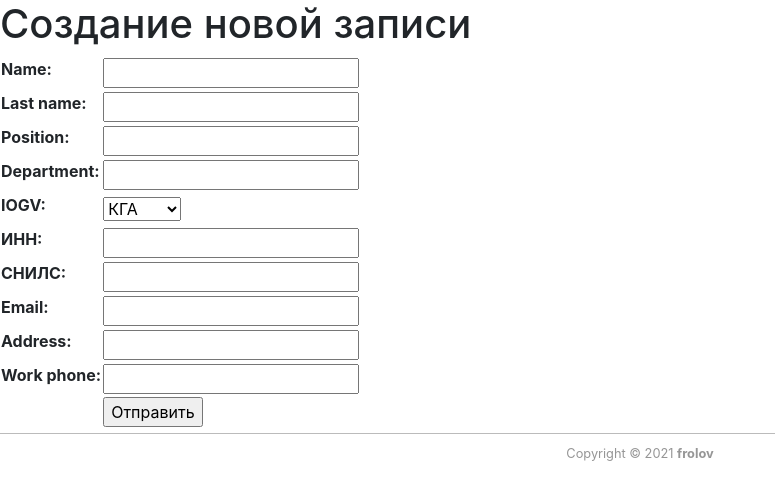
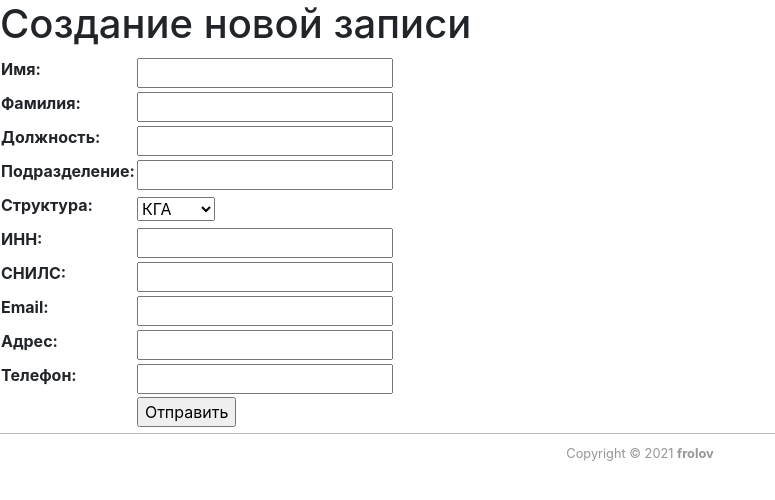
Before and after one commit to Lacsw/digital-sign-storage, a Django app: page / in a window 1280 px wide. Shown: the part 256-756 px from the top of the page, without its empty margins (0-775 px from the left). Run offline with Django 3.2, Linux system fonts and the light colour scheme; the visitor is signed in with stand-in values (Sample User, id 1); some libraries are stand-ins or nearby versions.

Commit message:
reworked customer_update view

```diff
--- a/dw_root/dw_site/templates/navbar.html
+++ b/dw_root/dw_site/templates/navbar.html
@@ -1,7 +1,7 @@
 {% load static %}
 
 <nav class="navbar navbar-expand-lg navbar-dark bg-dark">
-  <a class="navbar-brand" href="/">Signs</a>
+  <a class="navbar-brand" href="{% url 'sign_list' %}">Signs</a>
   <button class="navbar-toggler" type="button" data-toggle="collapse" data-target="#navbarNavAltMarkup" aria-controls="navbarNavAltMarkup" aria-expanded="false" aria-label="Toggle navigation">
     <span class="navbar-toggler-icon"></span>
   </button>
--- a/dw_root/quotes/models.py
+++ b/dw_root/quotes/models.py
@@ -18,20 +18,24 @@ class Customer(models.Model):
         ('CIOGD', 'ЦИОГД'),
         ('NIPC', 'НИПЦ'),
     ]
-    name = models.CharField(max_length=100)
-    last_name = models.CharField(max_length=100)
-    position = models.CharField(max_length=100, blank=True)
-    department = models.CharField(max_length=200, blank=True)  # Подразделение
-    iogv = models.CharField('IOGV', max_length=50,
+    name = models.CharField('Имя', max_length=100)
+    last_name = models.CharField('Фамилия', max_length=100)
+    position = models.CharField('Должность', max_length=100, blank=True)
+    department = models.CharField(
+        'Подразделение', max_length=200, blank=True)
+    iogv = models.CharField('Структура', max_length=50,
                             choices=IOGV_CHOICES, default='KGA')
     taxpayer_number = models.CharField('ИНН', max_length=50, blank=True)
     snils_number = models.CharField('СНИЛС', max_length=30)
     email = models.EmailField()
-    address = models.CharField(max_length=200, blank=True)
-    work_phone = models.CharField(max_length=30, blank=True)
+    address = models.CharField('Адрес', max_length=200, blank=True)
+    work_phone = models.CharField('Телефон', max_length=30, blank=True)
 
     def __str__(self):
         return '%s %s' % (self.last_name, self.name)
+
+    def get_absolute_url(self):
+        return reverse('customer_detail', kwargs={'pk': self.pk})
 
 
 class GisNumber(models.Model):
@@ -77,14 +81,13 @@ class DigitalSign(models.Model):
     username = models.ForeignKey(User, blank=True,
                                  null=True, on_delete=models.CASCADE)
 
-    #поле бд загрузки файла
+    # поле бд загрузки файла
     #jobfile = models.FileField(upload_to='', null=True, blank=True)
 
     def __str__(self):
         return str(self.customer)
 
 
-
 # В модели Подписи сделать поле status(Действует, Закончилась) и по статусу
 # и времени до конца срока определьять сколько дней осталось до получения новой
 # как только статус "Закончилась", убирать из списка для получения новых.
--- a/dw_root/quotes/templates/quotes/sign_list.html
+++ b/dw_root/quotes/templates/quotes/sign_list.html
@@ -14,6 +14,8 @@
         <th>Начало действия</th>
         <th>Конец действия</th>
         <th>Подразделение</th>
+        <th></th>
+        <th></th>
     </tr>
     </thead>
     <tbody>
@@ -25,6 +27,8 @@
             <td>{{ sign.start_date }}</td>
             <td>{{ sign.end_date }}</td>
             <td>{{ sign.customer.get_iogv_display }}</td>
+            <td><a class="btn btn-outline-warning btn-sm" href="{% url "customer_update" sign.id %}">Изменить</a></td>
+            <td><a class="btn btn-outline-danger btn-sm" href="{% url "quote_delete" sign.id %}">Удалить</a></td>
         </tr>
     {% endfor %}
     </tbody>
--- a/dw_root/quotes/urls.py
+++ b/dw_root/quotes/urls.py
@@ -9,7 +9,7 @@ urlpatterns = [
     path('detail/<pk>/', CustomerDetailView.as_view(), name='customer_detail'),
     path('<int:id>/delete', views.quote_delete, name='quote_delete'),
     path('detail/<int:pk>/update',
-         CustomerUpdateView.as_view(), name='quote_update'),
+         CustomerUpdateView.as_view(), name='customer_update'),
     path('sign/create/', views.sign_create, name='sign_create'),
     path('sign/list', SignList.as_view(), name='sign_list'),
 
--- a/dw_root/quotes/views.py
+++ b/dw_root/quotes/views.py
@@ -105,7 +105,7 @@ class Register(CreateView):
         return HttpResponseRedirect(self.success_url)
 
 
-"""Удаление записи"""
+"""Удаление прользователя"""
 
 
 def quote_delete(request, id):
@@ -124,8 +124,7 @@ class CustomerUpdateView(UpdateView):
     model = Customer
     fields = '__all__'
     template_name_suffix = '_update'
-    success_url = '/'
-
+    # success_url = 'detail/'
 
 
 """Список пользователей"""
```
Also changed, not shown: dw_root/quotes/templates/quotes/customer_detail.html (+5 -5 lines), dw_root/quotes/templates/quotes/customer_update.html (renamed from dw_root/quotes/templates/quotes/quote_update.html).
